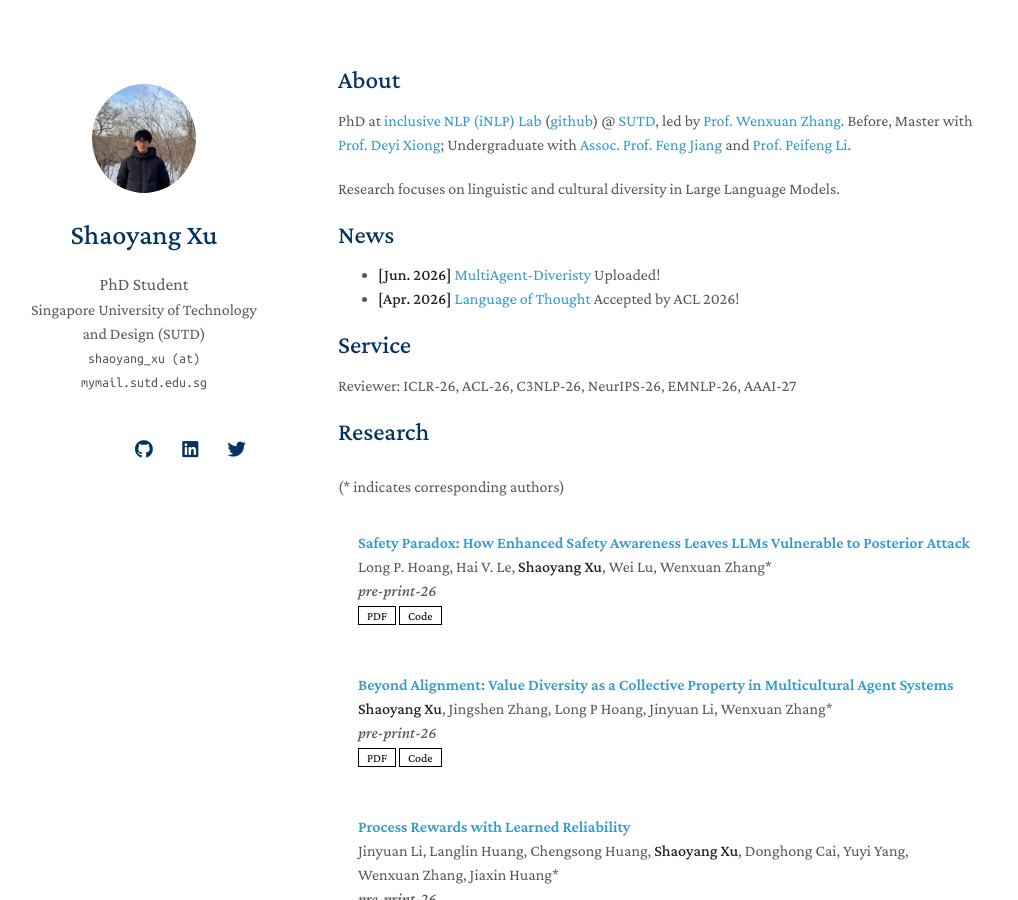
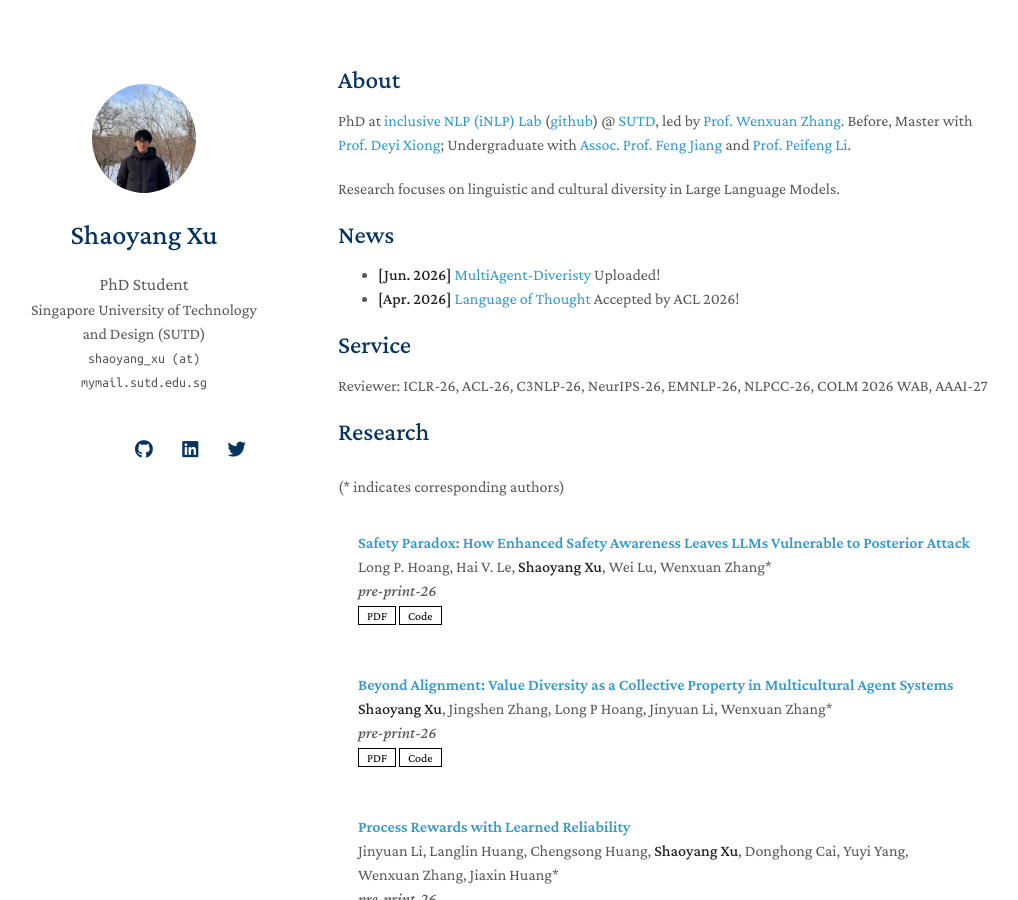
Before and after one commit to shaoyangxu/shaoyangxu.github.io, a Jekyll site: the page built from index.md, in a window 1280 px wide and 900 px high. Shown: the whole window, without its empty margins (132-1150 px from the left). Built offline with Jekyll 4.4.1, drawn with Linux system fonts in a browser that asks for light colours; nearby versions of some CDN libraries; a style sheet for code colours, icons or effects is not loaded; our own code applies the rules of GitHub Pages for plain Markdown files.

Commit message:
Update index.md

```diff
--- a/index.md
+++ b/index.md
@@ -20,6 +20,6 @@ Research focuses on linguistic and cultural diversity in Large Language Models.
 
 ## Service
 
-Reviewer: ICLR-26, ACL-26, C3NLP-26, NeurIPS-26, EMNLP-26, AAAI-27
+Reviewer: ICLR-26, ACL-26, C3NLP-26, NeurIPS-26, EMNLP-26, NLPCC-26, COLM 2026 WAB, AAAI-27
 
 {% include_relative _includes/publications.md %}
```
